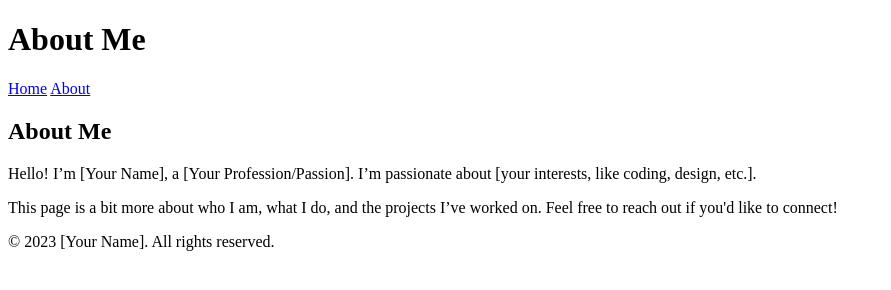
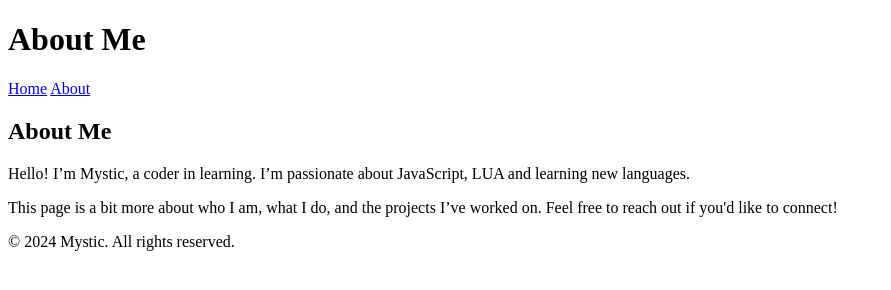
Before and after one commit to ItzMysticall/test, a plain HTML site: page about.html in a window 1280 px wide. Shown: the whole page, without its empty margins (0-891 px from the left). Drawn offline with Linux system fonts and the light colour scheme.

Commit message:
Update about.html

```diff
--- a/about.html
+++ b/about.html
@@ -18,13 +18,13 @@
     <main>
         <section>
             <h2>About Me</h2>
-            <p>Hello! I’m [Your Name], a [Your Profession/Passion]. I’m passionate about [your interests, like coding, design, etc.].</p>
+            <p>Hello! I’m Mystic, a coder in learning. I’m passionate about JavaScript, LUA and learning new languages.</p>
             <p>This page is a bit more about who I am, what I do, and the projects I’ve worked on. Feel free to reach out if you'd like to connect!</p>
         </section>
     </main>
 
     <footer>
-        <p>&copy; 2023 [Your Name]. All rights reserved.</p>
+        <p>&copy; 2024 Mystic. All rights reserved.</p>
     </footer>
 </body>
 </html>
```
